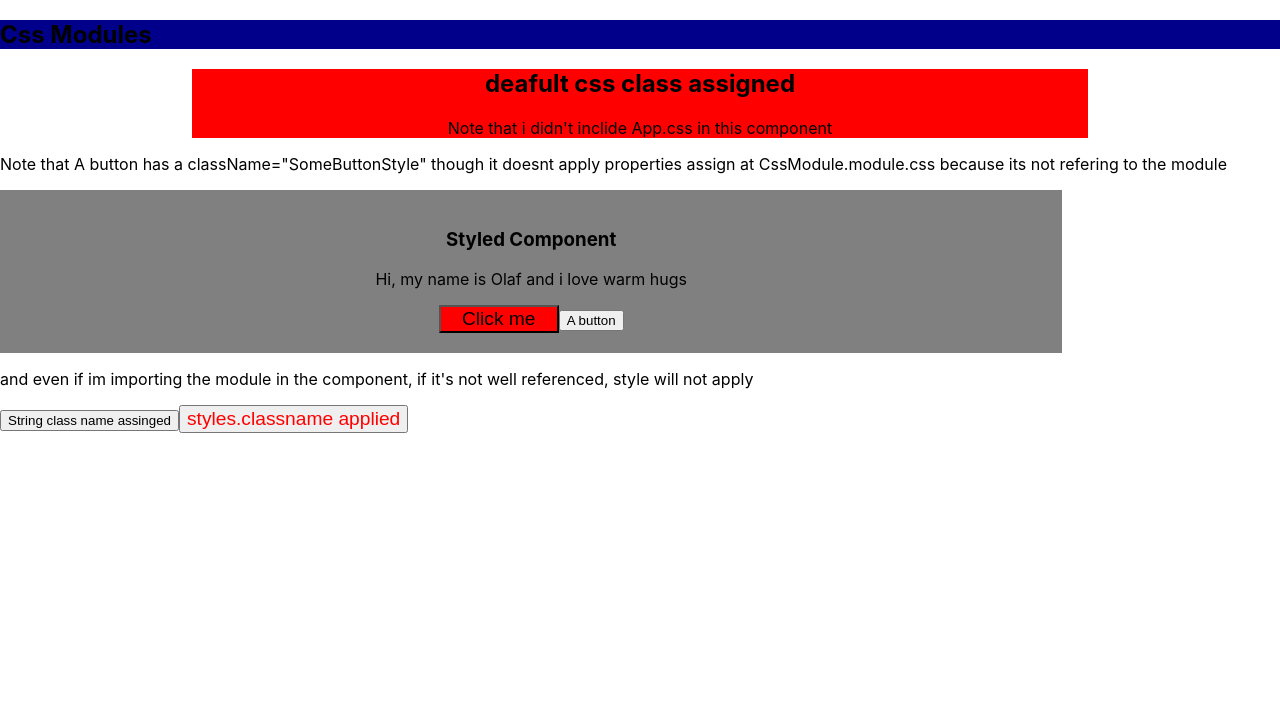
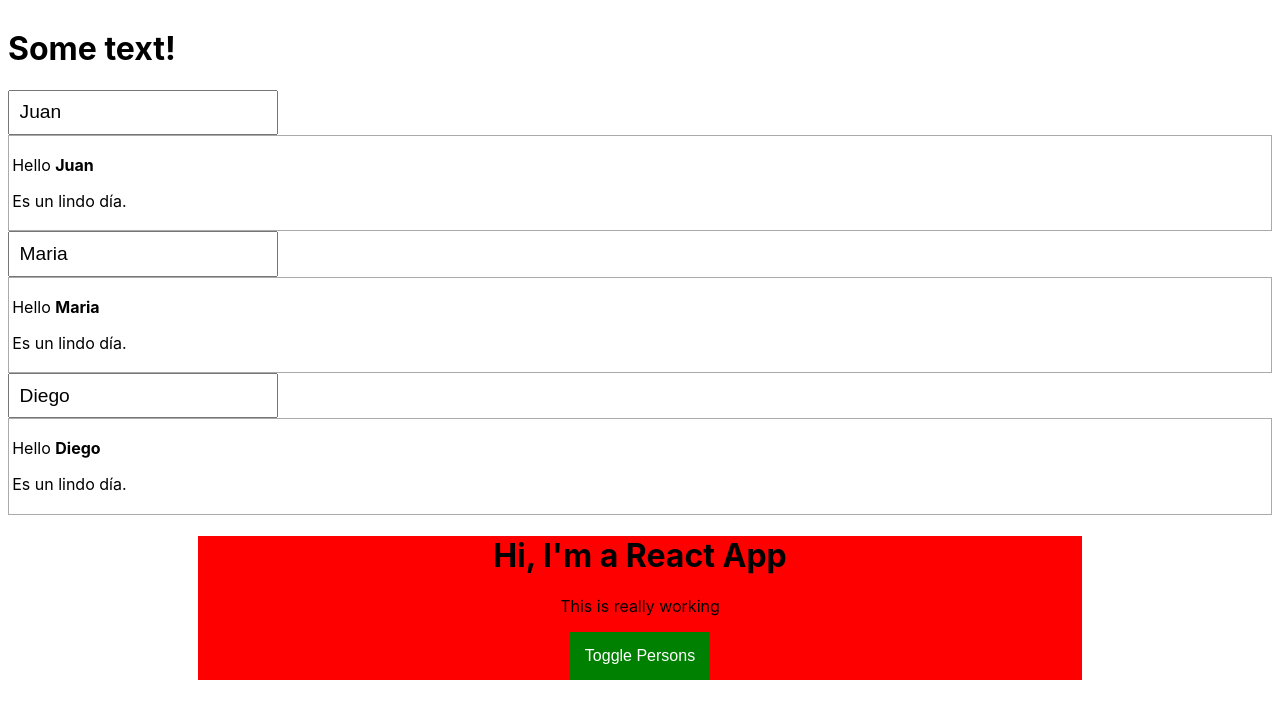
Before and after one commit to facundocristaldo/udemy-react-course, a React (Create React App) app: page / in a window 1280 px wide. Shown: the top 718 px of the page. Built offline with nearby package versions, Linux system fonts and the light colour scheme.

Commit message:
error boundaries

```diff
--- a/src/App.js
+++ b/src/App.js
@@ -1,5 +1,6 @@
 import { useState } from "react";
 import "./App.css";
+import ErrorBoundary from "./components/ErrorBoundary";
 import StylingComponent from "./components/StylingComponent";
 import UserInput from "./components/UserInput/UserInput";
 import UserOutput from "./components/UserOutput/UserOutput";
@@ -7,6 +8,7 @@ function App() {
   const [users, setUsers] = useState([{id:1,name:"Juan"}, {id:2,name:"Maria"}, {id:3,name:"Diego"}]);
 
   const changeUsernames = (event,modifiedId) => {
+    if(event.target.value==="facundo") throw new Error("El nombre no puede ser el especificado")
     const newUsers = [...users]
     const userindex = newUsers.findIndex(user=>user.id===modifiedId);
     newUsers[userindex].name = event.target.value;
@@ -15,16 +17,20 @@ function App() {
   return (
     <div>
       <h1 onClick={changeUsernames}>Some text!</h1>
-      {users.map(user => {
+      {users.map((user) => {
         return (
-          <div key={user.id}>
-            <UserInput handleChange={(event)=>changeUsernames(event,user.id)} value={user.name} />
-            <UserOutput username={user.name}></UserOutput>
-          </div>
+          <ErrorBoundary key={user.id}>
+            <div>
+              <UserInput
+                handleChange={(event) => changeUsernames(event, user.id)}
+                value={user.name}
+              />
+              <UserOutput username={user.name}></UserOutput>
+            </div>
+          </ErrorBoundary>
         );
       })}
-      <StylingComponent/>
-
+      <StylingComponent />
     </div>
   );
 }
--- /dev/null
+++ b/src/components/ErrorBoundary.js
@@ -0,0 +1,22 @@
+import React from "react";
+
+export default class ErrorBoundary extends React.Component {
+  state = {
+    hasError: false,
+    errorMessage: "",
+  };
+
+  componentDidCatch = (error, info) => {
+    this.setState({
+      hasError: true,
+      errorMessage: error,
+    });
+  };
+  render() {
+    if (this.state.hasError) {
+      return <h1>{this.state.errorMessage}</h1>;
+    } else {
+      return this.props.children;
+    }
+  }
+}
--- a/src/index.css
+++ b/src/index.css
@@ -1,5 +1,6 @@
 body {
   margin: 0;
+  padding:.5em;
   font-family: -apple-system, BlinkMacSystemFont, 'Segoe UI', 'Roboto', 'Oxygen',
     'Ubuntu', 'Cantarell', 'Fira Sans', 'Droid Sans', 'Helvetica Neue',
     sans-serif;
--- a/src/index.js
+++ b/src/index.js
@@ -8,9 +8,9 @@ import CssModules from './components/CssModules';
 
 ReactDOM.render(
   <React.StrictMode>
-    {/* <App /> */}
+    <App />
     {/* <StyledComponents/> */}
-    <CssModules/>
+    {/* <CssModules/> */}
   </React.StrictMode>,
   document.getElementById('root')
 );
```
